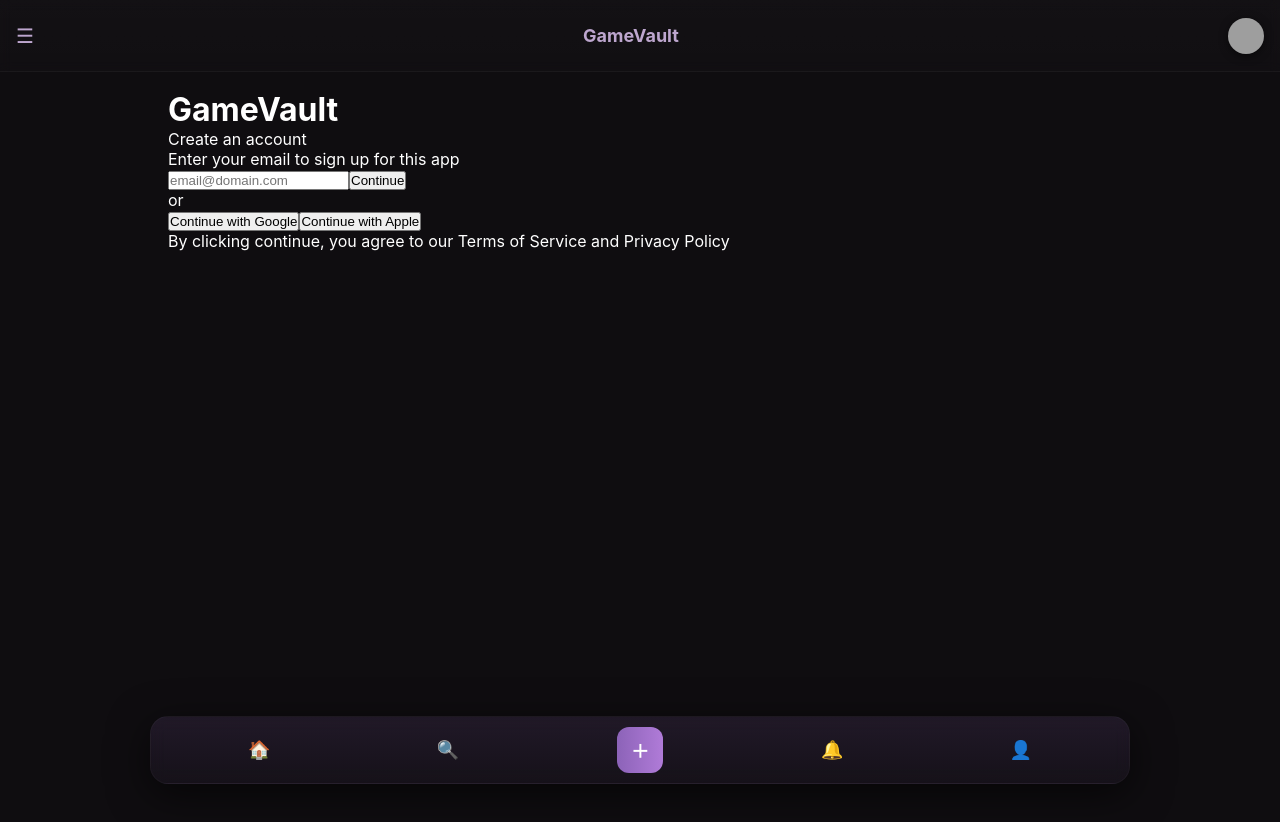
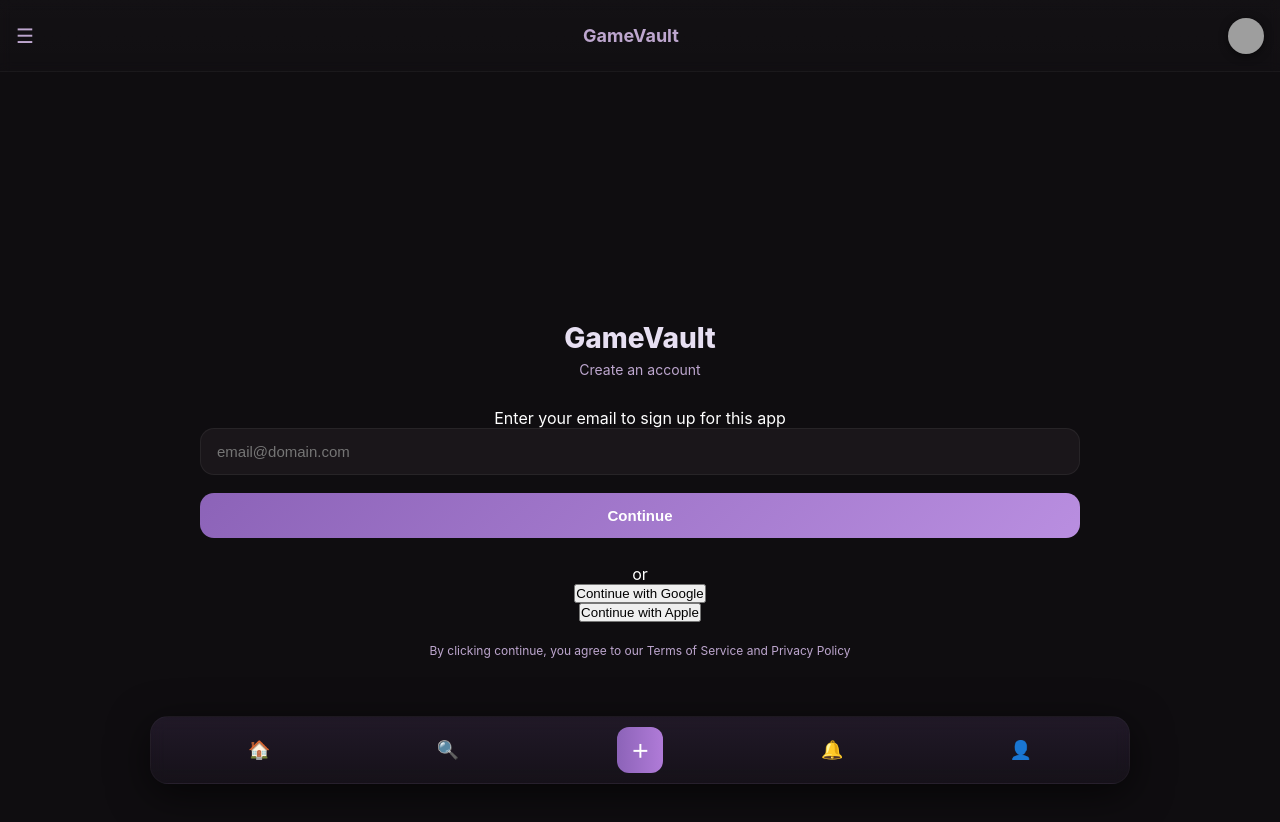
Before and after one commit to theflever/GameVault, a React (Vite) app: page / in a window 1280 px wide. Shown: the top 822 px of the page. Before the commit the page ends 800 px from the top, so only its background shows below. Built offline with nearby package versions, Linux system fonts and the light colour scheme; grey boxes are pictures that could not be loaded.

Commit message:
login page css

```diff
--- a/src/App.css
+++ b/src/App.css
@@ -295,3 +295,141 @@ body{
   font-size: 13px;
   color: #aaa;
 }
+
+
+/* ——————————————
+   PREMIUM LOGIN PAGE
+   —————————————— */
+
+.login-page {
+  height: 100vh;
+  display: flex;
+  flex-direction: column;
+  align-items: center;
+  justify-content: center;
+  padding: 32px;
+  background: var(--bg);
+}
+
+.login-card {
+  width: 100%;
+  max-width: 420px;
+
+  background: rgba(255,255,255,0.03);
+  border: 1px solid rgba(255,255,255,0.05);
+  border-radius: 22px;
+
+  padding: 38px 30px;
+  backdrop-filter: blur(14px);
+  box-shadow: 0 8px 40px rgba(0,0,0,0.55);
+
+  display: flex;
+  flex-direction: column;
+  align-items: center;
+}
+
+/* title */
+.login-title {
+  font-size: 28px;
+  font-weight: 800;
+  margin-bottom: 6px;
+  color: var(--text);
+}
+
+.login-sub {
+  margin-bottom: 30px;
+  color: var(--muted);
+  font-size: 14px;
+}
+
+/* input */
+.login-input {
+  width: 100%;
+  padding: 14px 16px;
+  background: #1a161a;
+  border: 1px solid rgba(255,255,255,0.06);
+  border-radius: 14px;
+
+  color: var(--text);
+  font-size: 15px;
+  outline: none;
+  transition: all .2s ease;
+
+  margin-bottom: 18px;
+}
+
+.login-input:focus {
+  border-color: var(--accent);
+  box-shadow: 0 0 0 4px rgba(140,99,184,0.28);
+}
+
+.login-btn {
+  width: 100%;
+  padding: 14px;
+  border: none;
+  border-radius: 14px;
+  margin-bottom: 26px;
+
+  background: linear-gradient(135deg, var(--accent), #b98ee0);
+  color: white;
+
+  font-weight: 700;
+  font-size: 15px;
+
+  cursor: pointer;
+  transition: transform .15s ease;
+}
+
+.login-btn:active {
+  transform: scale(0.97);
+}
+
+/* divider */
+.login-divider {
+  width: 100%;
+  height: 1px;
+  background: rgba(255,255,255,0.06);
+  margin: 12px 0 22px;
+}
+
+/* oauth buttons */
+.oauth-btn {
+  width: 100%;
+  padding: 13px;
+
+  background: rgba(255,255,255,0.04);
+  border: 1px solid rgba(255,255,255,0.05);
+  border-radius: 14px;
+
+  color: var(--text);
+  font-size: 14px;
+  font-weight: 500;
+
+  cursor: pointer;
+  display: flex;
+  align-items: center;
+  justify-content: center;
+  gap: 8px;
+
+  margin-bottom: 12px;
+  transition: background .15s ease;
+}
+
+.oauth-btn:hover {
+  background: rgba(255,255,255,0.09);
+}
+
+/* terms */
+.login-terms {
+  margin-top: 20px;
+  color: var(--muted);
+  font-size: 12px;
+  text-align: center;
+  line-height: 1.5;
+}
+
+.login-terms span {
+  color: var(--accent);
+  font-weight: 600;
+  cursor: pointer;
+}
```
